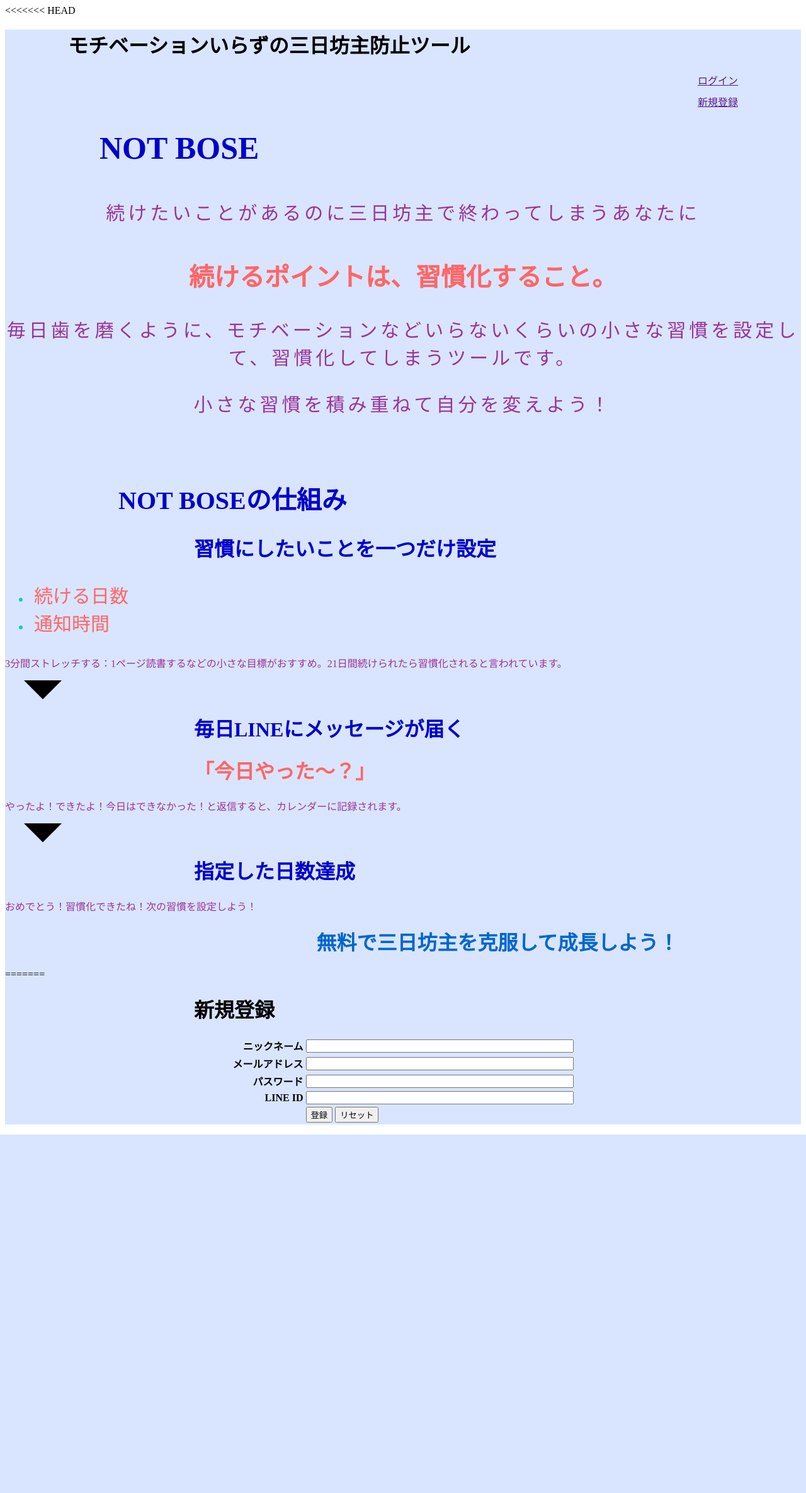
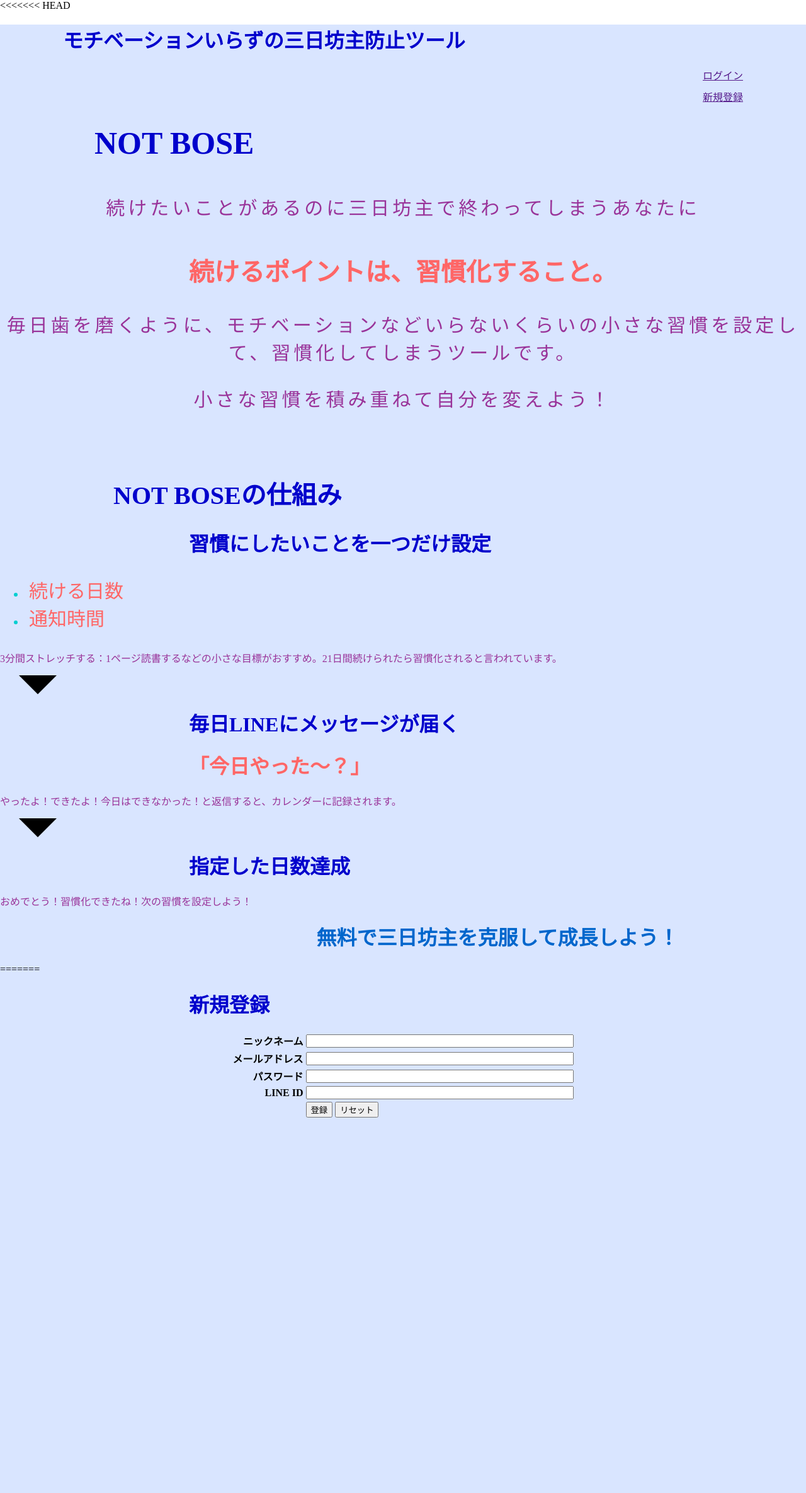
Before and after one commit to fgoajoa/-, a Flask app: page /register in a window 1280 px wide. Shown: the whole page at 63% size. Before the commit the page ends 1801 px from the top, so only its background shows below. Run offline with Flask 2, Linux system fonts and the light colour scheme.

Commit message:
習慣追加ページ、編集ページ、新規登録、ログインページcss変更

```diff
--- a/static/css/style_signup.css
+++ b/static/css/style_signup.css
@@ -1,3 +1,15 @@
 h1 {
     margin-left: 300px;
+    color: #0000CC;
 }
+
+body {
+    margin: 0;
+    padding: 0;
+}
+
+.full-page {
+    width: 100vw;
+    height: 100vh;
+    background: #D9E5FF;
+}
--- a/templates/change_habits.html
+++ b/templates/change_habits.html
@@ -7,6 +7,7 @@
     <title>Document</title>
 </head>
 <body>
+    <div class="full-page">
     <h1>習慣を変更する</h1>
     <form action="" method="POST">
         <table border="0" align="center">
@@ -28,5 +29,6 @@
             </tr>
         </table>
     </form>
+</div>
 </body>
 </html>
--- a/templates/login.html
+++ b/templates/login.html
@@ -7,6 +7,7 @@
     <title>Document</title>
 </head>
 <body>
+    <div class="full-page">
     <h1>ログイン</h1>
     <form action="" method="POST">
     <table border="0" align="center">
@@ -24,6 +25,6 @@
         </tr>
     </table>
     </form>
-
+</div>
 </body>
 </html>
--- a/templates/set_newHabits.html
+++ b/templates/set_newHabits.html
@@ -7,6 +7,7 @@
     <title>Document</title>
 </head>
 <body>
+    <div class="full-page">
     <h1>習慣を新しく設定する</h1>
     <form action="" method="POST">
         <table border="0" align="center">
@@ -28,5 +29,6 @@
             </tr>
         </table>
     </form>
+</div>
 </body>
 </html>
--- a/templates/signup.html
+++ b/templates/signup.html
@@ -11,6 +11,7 @@
     <title>Document</title>
 </head>
 <body>
+    <div class="full-page">
     <h1>新規登録</h1>
 <form action="" method="POST">
 <table border="0" align="center">
@@ -39,6 +40,7 @@
     </tr>
 </table>
 </form>
+</div>
 </body>
 </html>
 
```
Also changed, not shown: static/css/style_change_habits.css (+12 -0 lines), static/css/style_login.css (+12 -0 lines), static/css/style_set_newHabits.css (+12 -0 lines).
